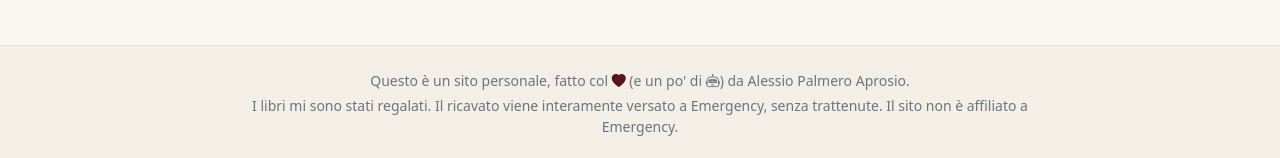
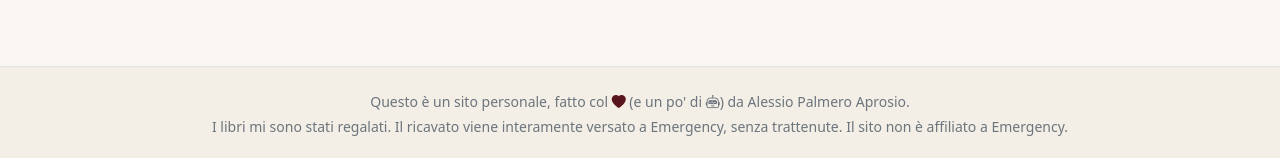
Before and after one commit to ziorufus/libri-cannoni, a Vue app in the folder frontend/: page / in a window 1280 px wide. Shown: the part 639-797 px from the top of the page. Built offline with nearby package versions, Linux system fonts and the light colour scheme; no server answers.

Commit message:
fix: remove max-width style from footer container for better responsiveness

```diff
--- a/frontend/src/App.vue
+++ b/frontend/src/App.vue
@@ -85,7 +85,7 @@ function doLogout() {
   <RouterView />
 
   <footer class="site-footer mt-auto py-4 border-top small text-secondary text-center">
-    <div class="container" style="max-width: 50rem">
+    <div class="container">
       <p class="mb-1">
         Questo è un sito personale, fatto col
         <i class="bi bi-heart-fill text-danger-emphasis" role="img" aria-label="cuore"></i>
```
